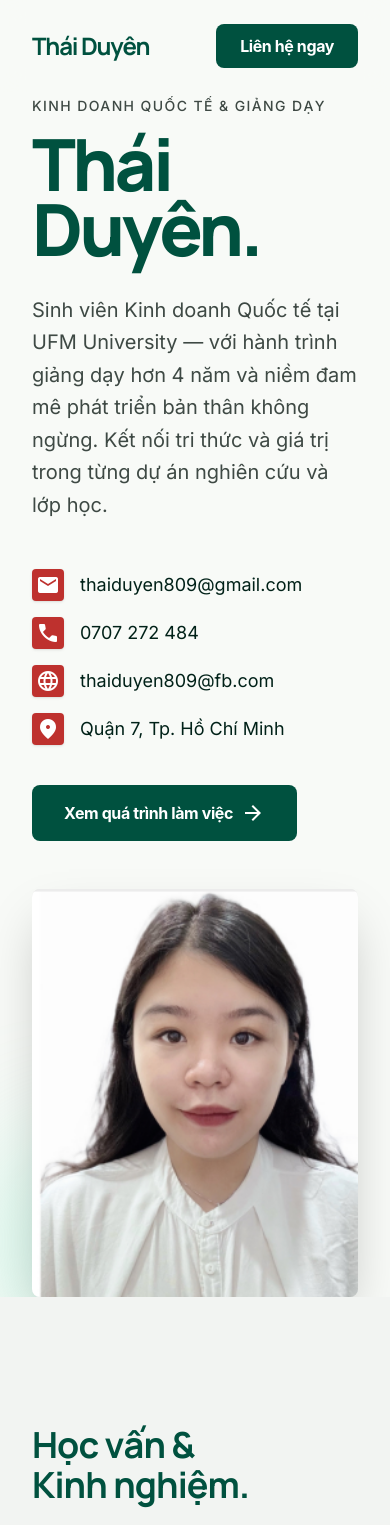
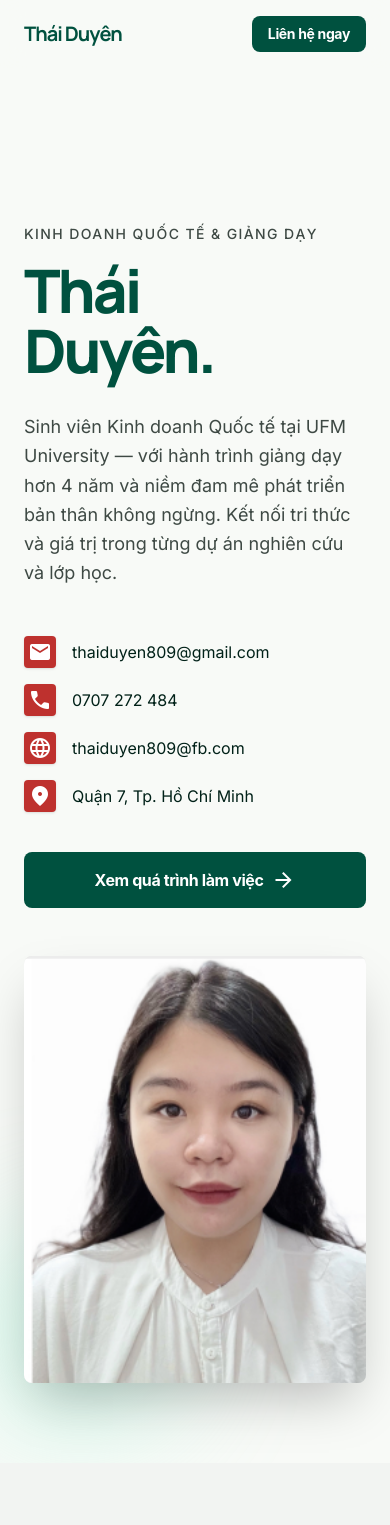
Before and after one commit to TwuanMinn/cv.rosi, a React (Vite) app: page / in a window 390 px wide. Shown: the top 1525 px of the page. Built offline with nearby package versions, Linux system fonts and the light colour scheme.

Commit message:
style: enhance mobile responsiveness across all sections

```diff
--- a/src/components/Contact.tsx
+++ b/src/components/Contact.tsx
@@ -1,20 +1,20 @@
 export default function Contact() {
   return (
-    <section className="py-32 bg-surface px-8" id="contact">
-      <div className="max-w-screen-xl mx-auto bg-primary-fixed p-12 lg:p-24 rounded-lg relative overflow-hidden">
+    <section className="py-16 md:py-32 bg-surface px-6 md:px-8" id="contact">
+      <div className="max-w-screen-xl mx-auto bg-primary-fixed p-8 md:p-12 lg:p-24 rounded-lg relative overflow-hidden">
         <div className="relative z-10 max-w-2xl">
-          <h2 className="text-5xl lg:text-7xl font-headline font-extrabold text-on-primary-fixed tracking-tighter leading-none mb-8">
+          <h2 className="text-4xl md:text-5xl lg:text-7xl font-headline font-extrabold text-on-primary-fixed tracking-tighter leading-none mb-8">
             Sẵn sàng để hợp tác?
           </h2>
-          <p className="text-xl text-on-primary-fixed-variant mb-12 font-body">
+          <p className="text-lg md:text-xl text-on-primary-fixed-variant mb-12 font-body">
             Liên hệ với tôi để trao đổi cụ thể về những dự án và mục tiêu kinh doanh sắp tới.
           </p>
           <a
-            className="inline-flex items-center gap-4 text-3xl font-headline font-bold text-primary group transition-all duration-300 no-underline"
+            className="inline-flex items-center gap-4 text-2xl md:text-3xl font-headline font-bold text-primary group transition-all duration-300 no-underline"
             href="mailto:thaiduyen809@gmail.com"
           >
             Bắt đầu thảo luận
-            <span className="material-symbols-outlined text-4xl group-hover:translate-x-4 transition-transform duration-300">
+            <span className="material-symbols-outlined text-3xl md:text-4xl group-hover:translate-x-4 transition-transform duration-300">
               east
             </span>
           </a>
--- a/src/components/ExperienceTimeline.tsx
+++ b/src/components/ExperienceTimeline.tsx
@@ -1,18 +1,18 @@
 export default function ExperienceTimeline() {
   return (
-    <section className="py-32 bg-surface-container-low" id="experience">
-      <div className="max-w-screen-xl mx-auto px-8">
-        <div className="flex flex-col md:flex-row gap-16">
+    <section className="py-16 md:py-32 bg-surface-container-low" id="experience">
+      <div className="max-w-screen-xl mx-auto px-6 md:px-8">
+        <div className="flex flex-col md:flex-row gap-12 md:gap-16">
           <div className="md:w-1/3">
-            <h2 className="text-4xl font-headline font-bold text-primary tracking-tight sticky top-32">
-              Học vấn & <br />
+            <h2 className="text-4xl md:text-5xl font-headline font-bold text-primary tracking-tight sticky top-24 lg:top-32">
+              Học vấn & <br className="hidden md:block" />
               Kinh nghiệm.
             </h2>
-            <p className="mt-6 text-on-surface-variant font-body leading-relaxed">
+            <p className="mt-4 md:mt-6 text-base md:text-lg text-on-surface-variant font-body leading-relaxed">
               Hơn 4 năm hành trình giảng dạy thực tế cùng kiến thức chuyên ngành tại môi trường giáo dục đại học.
             </p>
           </div>
-          <div className="md:w-2/3 relative">
+          <div className="md:w-2/3 relative mt-8 md:mt-0">
             {/* Vertical Line */}
             <div className="absolute left-[7px] top-2 bottom-2 w-[1px] bg-outline-variant opacity-30" />
 
--- a/src/components/Footer.tsx
+++ b/src/components/Footer.tsx
@@ -1,11 +1,11 @@
 export default function Footer() {
   return (
-    <footer className="w-full py-12 px-8 bg-[#f2f4f2]">
+    <footer className="w-full py-8 md:py-12 px-6 md:px-8 bg-[#f2f4f2]">
       <div className="flex flex-col md:flex-row justify-between items-center gap-6 max-w-screen-2xl mx-auto">
-        <div className="text-[#3e4944] font-['Inter'] text-sm leading-relaxed">
+        <div className="text-[#3e4944] font-['Inter'] text-sm leading-relaxed text-center md:text-left">
           © 2025 Thái Duyên. All rights reserved.
         </div>
-        <div className="flex gap-8">
+        <div className="flex gap-6 sm:gap-8">
           <a
             className="text-[#3e4944] font-['Inter'] text-sm hover:text-[#00513f] underline-offset-4 transition-all duration-300 no-underline"
             href="mailto:thaiduyen809@gmail.com"
--- a/src/components/Hero.tsx
+++ b/src/components/Hero.tsx
@@ -1,19 +1,19 @@
 export default function Hero() {
   return (
-    <section className="min-h-[921px] flex items-center px-8 max-w-screen-2xl mx-auto relative overflow-hidden">
+    <section className="min-h-[100svh] lg:min-h-[921px] flex items-center px-6 md:px-8 max-w-screen-2xl mx-auto relative overflow-hidden pt-32 lg:pt-0 pb-20 lg:pb-0">
       <div className="grid grid-cols-1 lg:grid-cols-12 gap-12 items-center w-full">
         <div className="lg:col-span-7 z-10">
           <span className="text-sm uppercase tracking-widest text-on-surface-variant font-medium font-label mb-4 block">
             Kinh doanh Quốc tế & Giảng dạy
           </span>
-          <h1 className="text-7xl lg:text-9xl font-headline font-extrabold tracking-tighter leading-[0.9] text-primary mb-8">
+          <h1 className="text-6xl md:text-7xl lg:text-9xl font-headline font-extrabold tracking-tighter leading-none text-primary mb-8 break-words select-none">
             Thái <br />
             Duyên.
           </h1>
-          <p className="text-xl lg:text-2xl text-on-surface-variant font-body leading-relaxed max-w-2xl mb-12">
+          <p className="text-lg md:text-xl lg:text-2xl text-on-surface-variant font-body leading-relaxed max-w-2xl mb-12">
             Sinh viên Kinh doanh Quốc tế tại UFM University — với hành trình giảng dạy hơn 4 năm và niềm đam mê phát triển bản thân không ngừng. Kết nối tri thức và giá trị trong từng dự án nghiên cứu và lớp học.
           </p>
-          <div className="flex flex-col gap-4 mb-10">
+          <div className="flex flex-col gap-4 mb-10 w-full">
             {[
               { icon: 'mail', text: 'thaiduyen809@gmail.com', href: 'mailto:thaiduyen809@gmail.com' },
               { icon: 'call', text: '0707 272 484', href: 'tel:0707272484' },
@@ -27,11 +27,11 @@ export default function Hero() {
                   </span>
                 </div>
                 {contact.href ? (
-                  <a href={contact.href} className="text-[#002118] font-body text-lg hover:text-[#00513f] transition-colors no-underline">
+                  <a href={contact.href} className="text-[#002118] font-body text-base md:text-lg hover:text-[#00513f] transition-colors no-underline break-words md:break-normal max-w-[85%]">
                     {contact.text}
                   </a>
                 ) : (
-                  <span className="text-[#002118] font-body text-lg">
+                  <span className="text-[#002118] font-body text-base md:text-lg break-words md:break-normal max-w-[85%]">
                     {contact.text}
                   </span>
                 )}
@@ -42,7 +42,7 @@ export default function Hero() {
           <div className="flex gap-4">
             <a
               href="#experience"
-              className="bg-primary text-on-primary px-8 py-4 rounded-lg font-bold tracking-tight flex items-center gap-2 group transition-all duration-300 cubic-bezier-transition no-underline"
+              className="bg-primary text-on-primary px-6 md:px-8 py-4 rounded-lg font-bold tracking-tight flex items-center justify-center gap-2 group transition-all duration-300 cubic-bezier-transition no-underline w-full sm:w-auto text-center"
             >
               Xem quá trình làm việc
               <span className="material-symbols-outlined group-hover:translate-x-1 transition-transform">
--- a/src/components/Nav.tsx
+++ b/src/components/Nav.tsx
@@ -1,8 +1,8 @@
 export default function Nav() {
   return (
     <nav className="fixed top-0 w-full z-50 bg-[#f8faf7]/80 backdrop-blur-md">
-      <div className="flex justify-between items-center px-8 py-6 max-w-screen-2xl mx-auto">
-        <div className="text-2xl font-bold tracking-tighter text-[#00513f] font-headline">
+      <div className="flex justify-between items-center px-6 md:px-8 py-4 md:py-6 max-w-screen-2xl mx-auto">
+        <div className="text-xl md:text-2xl font-bold tracking-tighter text-[#00513f] font-headline">
           Thái Duyên
         </div>
         <div className="hidden md:flex items-center gap-10">
@@ -27,7 +27,7 @@ export default function Nav() {
         </div>
         <a
           href="mailto:thaiduyen809@gmail.com"
-          className="bg-primary text-on-primary px-6 py-2.5 rounded-lg font-bold tracking-tight active:scale-95 opacity-100 transition-all duration-300 cubic-bezier-transition no-underline"
+          className="bg-primary text-on-primary px-4 md:px-6 py-2 md:py-2.5 rounded-lg text-sm md:text-base font-bold tracking-tight active:scale-95 opacity-100 transition-all duration-300 cubic-bezier-transition no-underline whitespace-nowrap"
         >
           Liên hệ ngay
         </a>
```
Also changed, not shown: src/components/Skills.tsx (+9 -9 lines).
